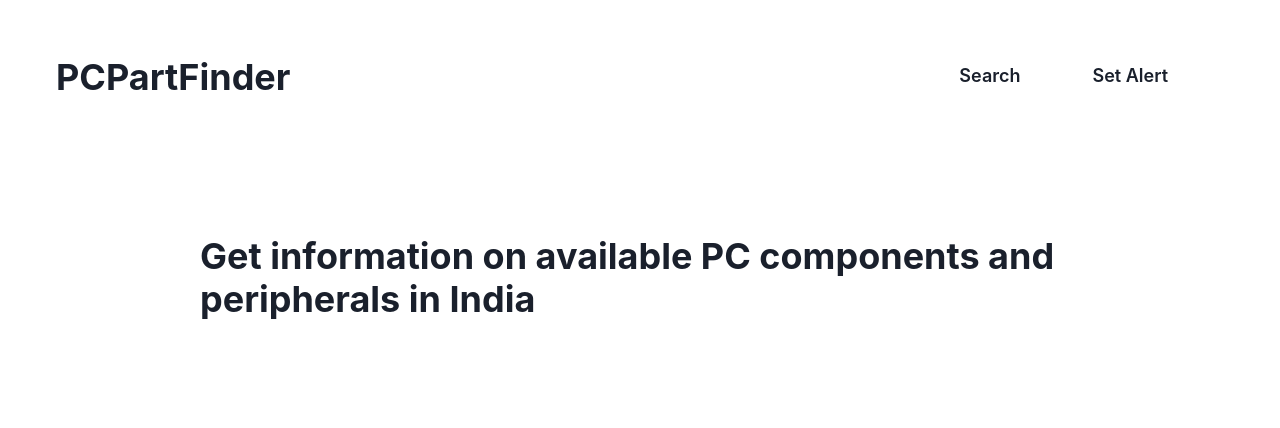
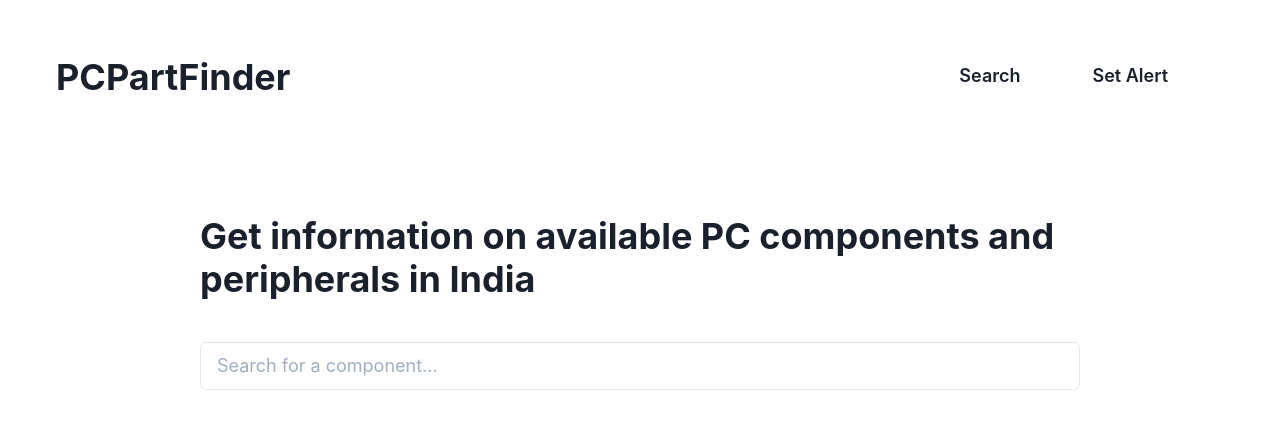
Before and after one commit to 1Gokul/pcpartfinder, a Next.js app: page / in a window 1280 px wide. Shown: the top 428 px of the page. Built offline with nearby package versions, Linux system fonts and the light colour scheme.

Commit message:
Added input

```diff
--- a/package.json
+++ b/package.json
@@ -9,6 +9,7 @@
     "lint": "next lint"
   },
   "dependencies": {
+    "@chakra-ui/icons": "^1.0.15",
     "@chakra-ui/react": "^1.6.7",
     "@emotion/react": "^11.4.1",
     "@emotion/styled": "^11.3.0",
--- a/pages/index.js
+++ b/pages/index.js
@@ -1,12 +1,15 @@
 
 import Layout, { Container } from "../src/components/Layout"
-import { Heading } from "@chakra-ui/react"
+import { Flex, Heading, Input } from "@chakra-ui/react"
 
 export default function Home() {
   return (
     <Layout>
       <Container>
         <Heading>Get information on available PC components and peripherals in India</Heading>
+        <Flex marginTop={10}>
+          <Input size="lg" placeholder="Search for a component..."/>
+        </Flex>
       </Container>
     </Layout>
   )
--- a/src/components/Layout.js
+++ b/src/components/Layout.js
@@ -11,7 +11,7 @@ const Layout = props => (
 export default Layout
 
 export const Container = props => (
-  <Flex direction="column" marginX="auto"  marginTop={10} minH="75vh" minW="70vw" maxW={{ base:"95vw", md: "75vw" }} padding={{ base: 5, md: 10 }}>
+  <Flex direction="column" marginX="auto"  marginTop={5} minH="75vh" minW="70vw" maxW={{ base:"95vw", md: "75vw" }} padding={{ base: 5, md: 10 }}>
     {props.children}
   </Flex>
 )
```
Also changed, not shown: 1 other file (tests, documents, lock files or other folders).
